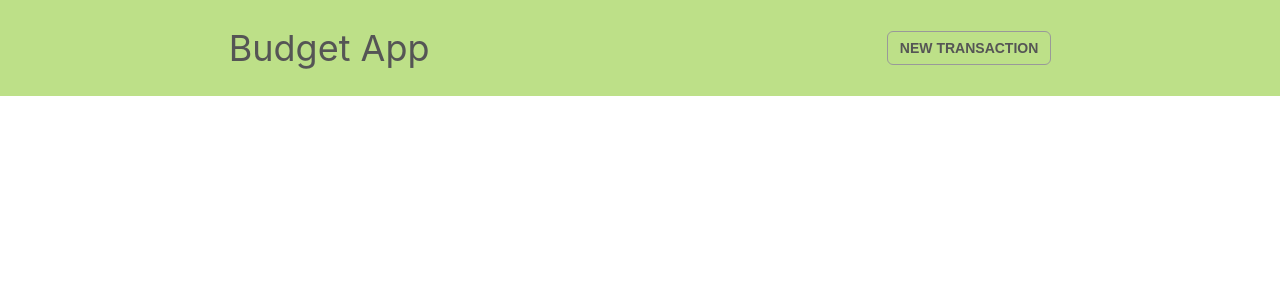
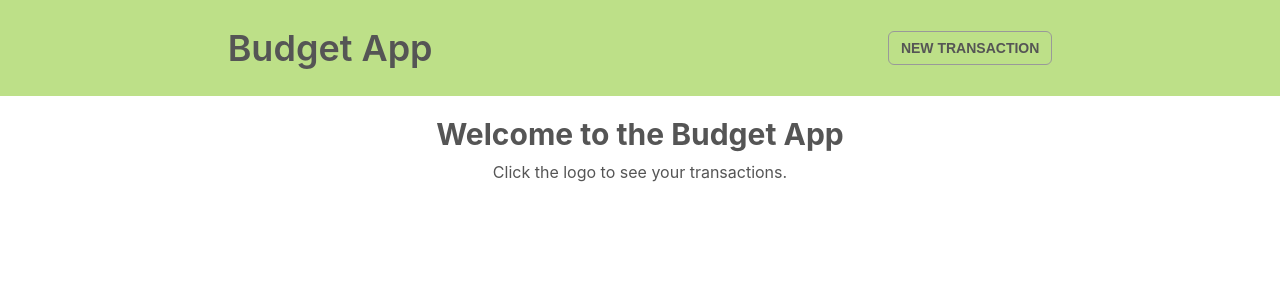
Before and after one commit to jordanbobadilla/budgeting-app-frontend, a React (Create React App) app: page / in a window 1280 px wide. Shown: the top 300 px of the page. Built offline with nearby package versions, Linux system fonts and the light colour scheme.

Commit message:
Home page done

```diff
--- a/src/App.js
+++ b/src/App.js
@@ -1,11 +1,16 @@
 
+import { Route, Switch } from 'react-router';
 import './App.css';
 import NavBar from './components/NavBar';
+import Home from './pages/Home';
 
 const App = () => {
   return (
     <main className="App">
       <NavBar/>
+      <Switch>
+        <Route exact path={"/"} component={Home}/>
+      </Switch>
     </main>
   );
 }
--- /dev/null
+++ b/src/pages/Home.js
@@ -0,0 +1,12 @@
+import "../styles/Home.css"
+
+const Home = () => {
+    return (
+        <section className="home">
+            <h1>Welcome to the Budget App</h1>
+            <p>Click the logo to see your transactions.</p>
+        </section>
+    )
+}
+
+export default Home
--- /dev/null
+++ b/src/styles/Home.css
@@ -0,0 +1,13 @@
+.home {
+    text-align: center;
+    margin-top: 20px;
+}
+
+.home h1, p {
+    margin-bottom: 10px;
+    color: #555;
+}
+
+.home h1{
+    font-size: 30px;
+}
--- a/src/styles/NavBar.css
+++ b/src/styles/NavBar.css
@@ -8,6 +8,7 @@ nav {
 
 .title {
     font-size: 36px;
+    font-weight: 600;
     text-decoration: none;
     color: #555;
 }
```
